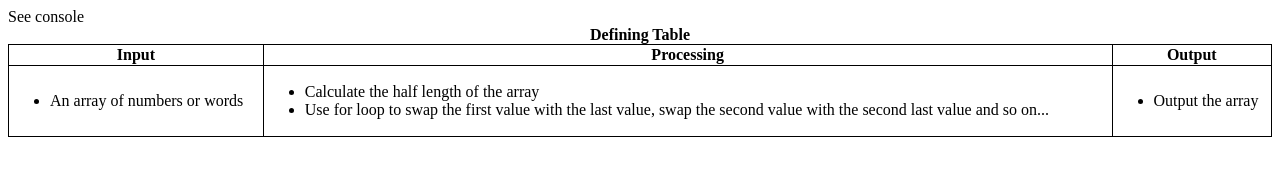
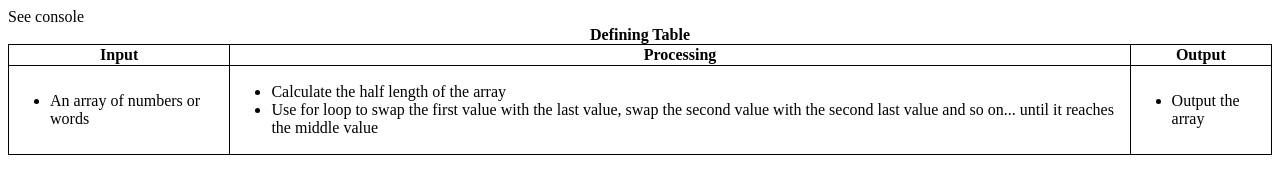
Before and after one commit to hungle88/cs303, a plain HTML site: page w1d1/lesson1_assignment/question4b.html in a window 1280 px wide. Drawn offline with Linux system fonts and the light colour scheme.

Commit message:
Update question4b.html

```diff
--- a/w1d1/lesson1_assignment/question4b.html
+++ b/w1d1/lesson1_assignment/question4b.html
@@ -26,7 +26,7 @@
             <td>
                 <ul>
                     <li>Calculate the half length of the array</li>
-                    <li>Use for loop to swap the first value with the last value, swap the second value with the second last value and so on... </li>
+                    <li>Use for loop to swap the first value with the last value, swap the second value with the second last value and so on... until it reaches the middle value </li>
 
                 </ul>
             </td>
```
